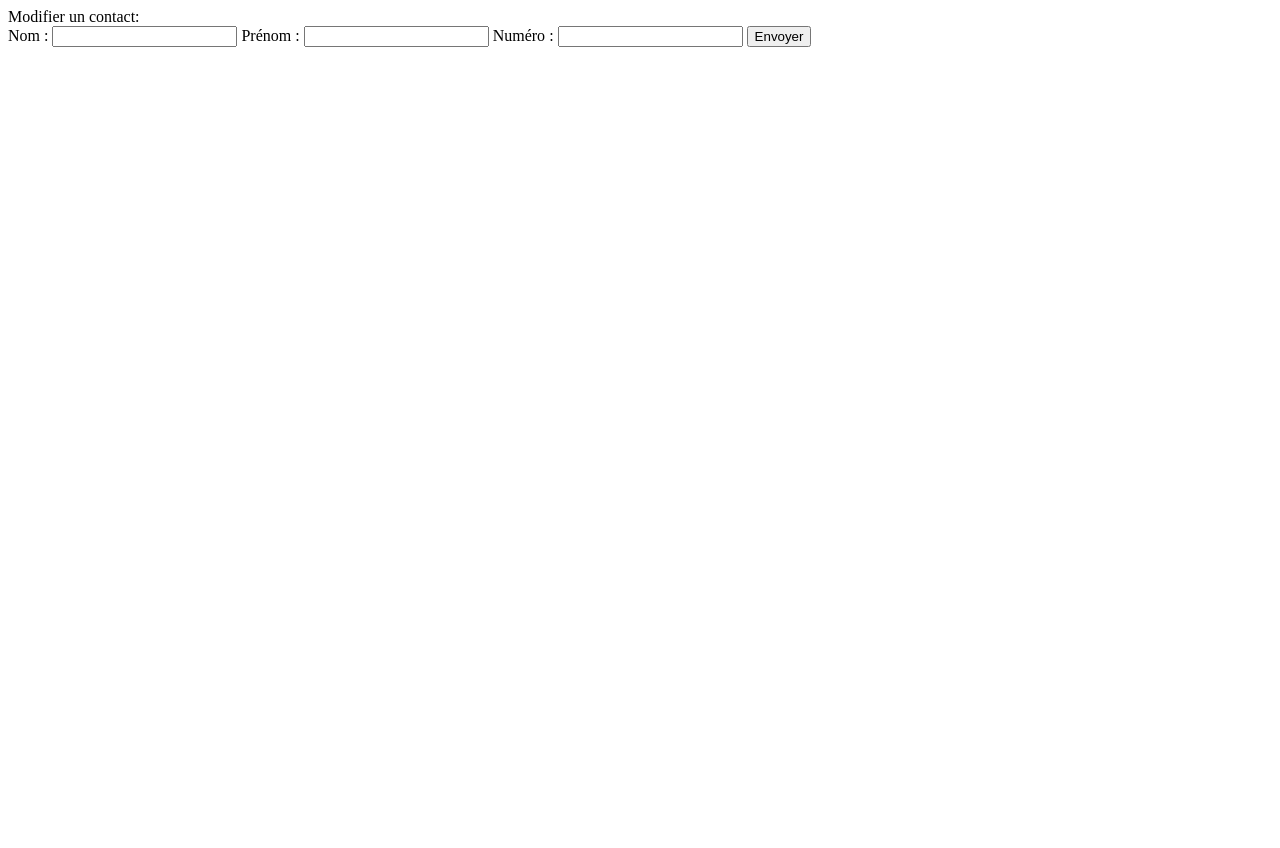
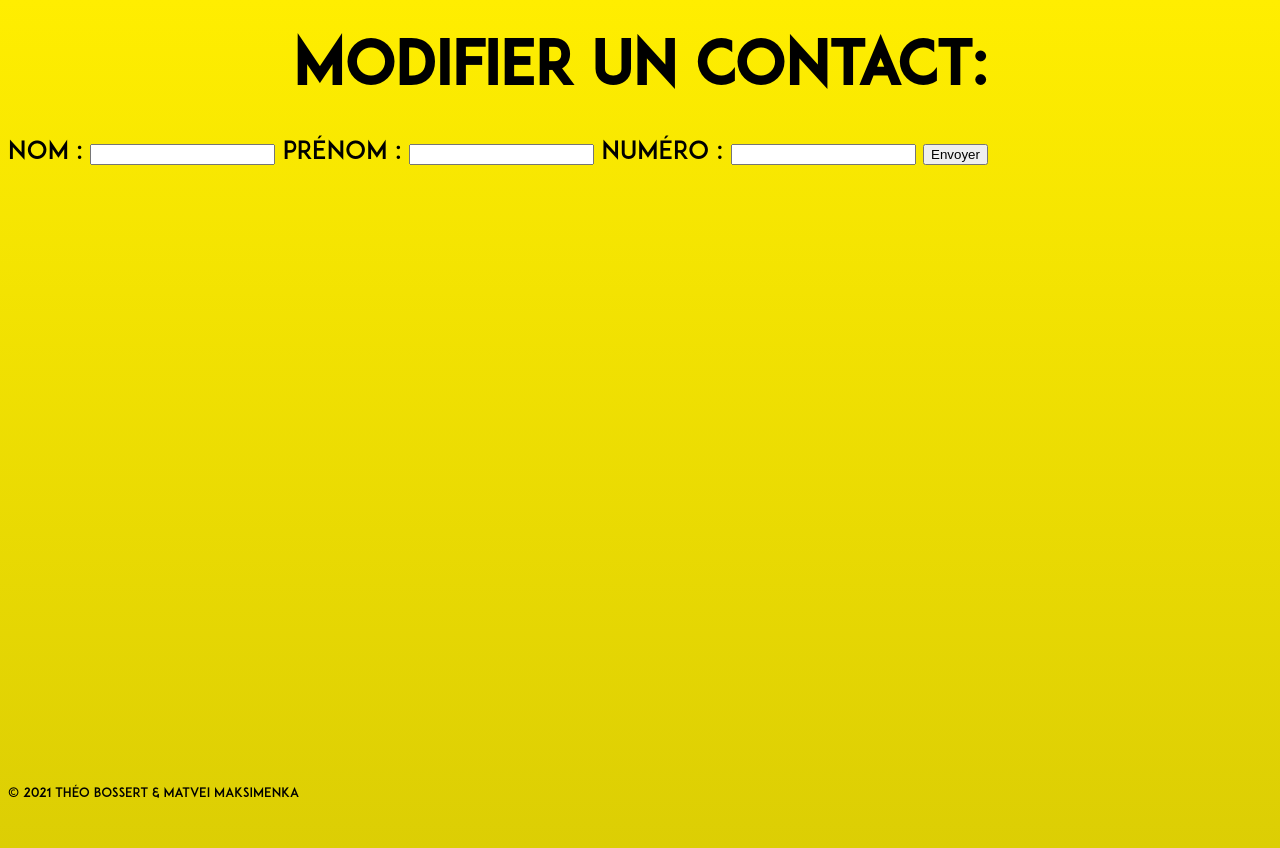
Before and after one commit to Theo5607/Annuaire, a Flask app: template templates/modification.html in a window 1280 px wide. Before the commit the page ends 47 px from the top, so only its background shows below. Run offline with Flask 2, Linux system fonts and the light colour scheme; the template is opened without the code that fills it, so the values that code supplies are empty.

Commit message:
Update modification.html

```diff
--- a/templates/modification.html
+++ b/templates/modification.html
@@ -4,10 +4,11 @@
 <head>
     <meta charset="utf-8">
     <title>Modification d'un contact</title>
+	<link href="/static/style.css" rel="stylesheet">
 </head>
 
 <body>
-    <p1>Modifier un contact:</p1>
+    <h1>Modifier un contact:</h1>
     <form action="http://localhost:5000/modif_ok" method="post">
         <label>Nom</label> : <input type="text" required="required" name="nom" />
         <label>Prénom</label> : <input type="text" required="required" name="prenom" />
@@ -17,4 +18,6 @@
     </form>
 </body>
 
+<footer id="footer"> © 2021 Théo Bossert & Matvei Maksimenka </footer>
+
 </html>
```
